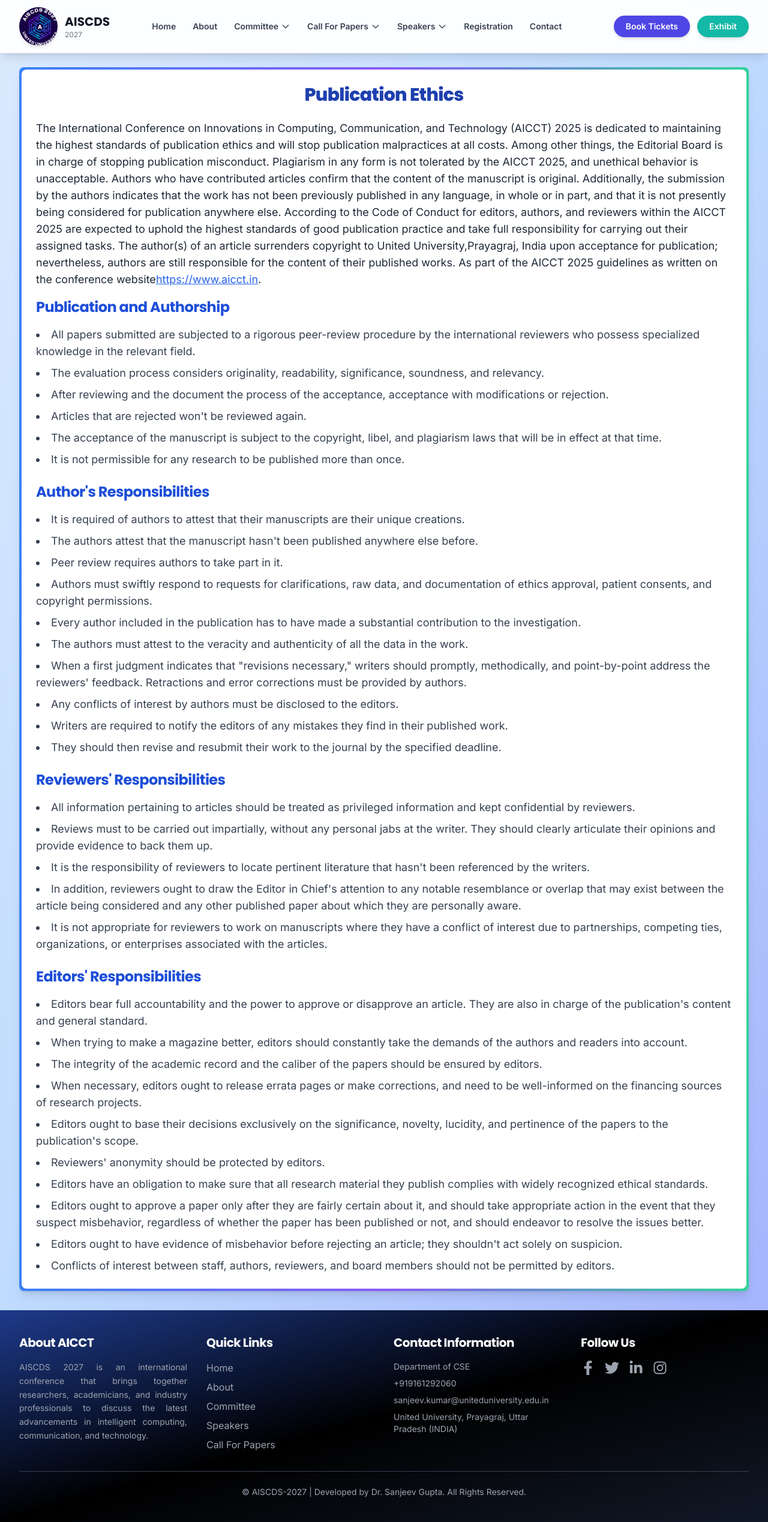
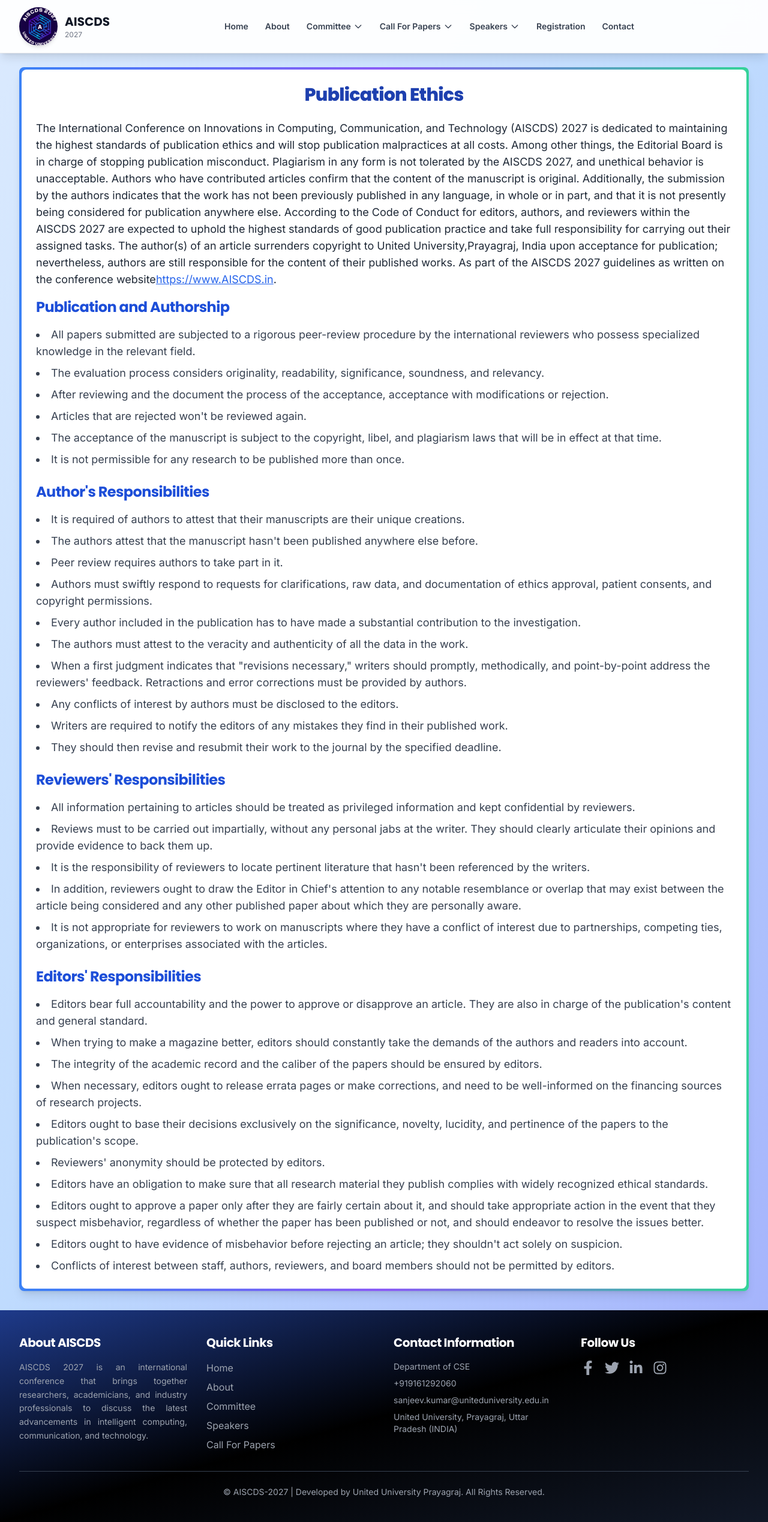
Before and after one commit to manishshukla00/conf_demo, a React (Vite) app: page /publication-ethics in a window 1280 px wide. Shown: the whole page at 60% size. Built offline with nearby package versions, Linux system fonts and the light colour scheme.

Commit message:
ui update

```diff
--- a/src/components/Event.jsx
+++ b/src/components/Event.jsx
@@ -11,10 +11,10 @@ const Event = () => {
           Human tendency has always remained dynamic and has led to various revolutions for mankind. Nineteenth century was the era of machine revolution, twentieth century was the era of electronic revolution but the 21st century is time of Intelligent Computing and Communication Technology (ICCT) revolution. The peculiar thing with ICCT revolution is that it is globalized while earlier revolutions belonged only to some countries. ICCT is touching each and every walk of life. Now every field of life such as industrial, rural development, medical, economical, even social field are looking forward for help from CIT for their survival and growth.
         </p>
         <p className="text-lg text-gray-800 leading-relaxed mb-6">
-          AICCT in itself consists of wide range of possibilities which are increasing
+          AISCDS in itself consists of wide range of possibilities which are increasing
            exponentially day by day. To cope up with increasing global need for high
             performance, more efficiency, and optimized output; advance computing technologies
-             are the growing research area in the field of AICCT. Although various high
+             are the growing research area in the field of AISCDS. Although various high
               performance models such as cluster computing, Grid computing and cloud computing
               have been proposed but these models are still looking for big hands in research.
                So, Intelligent Computing has been one of the most promising research areas
--- a/src/components/Footer.jsx
+++ b/src/components/Footer.jsx
@@ -6,7 +6,7 @@ const Footer = () => (
     <div className="w-full max-w-screen-xl mx-auto px-4 sm:px-6 lg:px-8">
       <div className="grid grid-cols-1 md:grid-cols-2 lg:grid-cols-4 gap-8">
         <div>
-          <h3 className="text-xl font-bold mb-4">About AICCT</h3>
+          <h3 className="text-xl font-bold mb-4">About AISCDS</h3>
           <p className="text-gray-400 text-sm leading-relaxed text-justify">
             AISCDS 2027 is an international conference that brings together researchers, academicians,
             and industry professionals to discuss the latest advancements in intelligent computing,
@@ -56,7 +56,7 @@ const Footer = () => (
       </div>
 
       <div className="mt-8 border-t border-gray-700 pt-6 text-center text-sm text-gray-400">
-        &copy; AISCDS-2027 | Developed by Dr. Sanjeev Gupta. All Rights Reserved.
+        &copy; AISCDS-2027 | Developed by United University Prayagraj. All Rights Reserved.
       </div>
     </div>
   </footer>
--- a/src/components/Navbar.jsx
+++ b/src/components/Navbar.jsx
@@ -72,10 +72,10 @@ const Navbar = () => {
           ))}
         </div>
 
-        <div className="hidden md:flex flex-shrink-0 items-center gap-3 ml-4">
+        {/* <div className="hidden md:flex flex-shrink-0 items-center gap-3 ml-4">
           <Link to="/registration" className="px-5 py-2 bg-indigo-600 text-white text-sm font-semibold rounded-full hover:bg-indigo-700 transition-all duration-300 transform hover:scale-105 shadow-md">Book Tickets</Link>
           <Link to="/contact" className="px-5 py-2 bg-teal-500 text-white text-sm font-semibold rounded-full hover:bg-teal-600 transition-all duration-300 transform hover:scale-105 shadow-md">Exhibit</Link>
-        </div>
+        </div> */}
 
         <div className="md:hidden ml-auto">
           <button onClick={toggleMenu} className="text-gray-900 text-3xl focus:outline-none hover:text-blue-600 transition-colors p-2" aria-label="Toggle menu">
@@ -111,10 +111,10 @@ const Navbar = () => {
           {[{ to: "/registration", label: "Registration" }, { to: "/contact", label: "Contact" }].map(({ to, label }) => (
             <Link key={to} to={to} onClick={closeMobileMenu} className="text-2xl font-bold hover:text-blue-300 transition-colors py-2">{label}</Link>
           ))}
-          <div className="flex gap-4 mt-4">
+          {/* <div className="flex gap-4 mt-4">
             <Link to="/registration" onClick={closeMobileMenu} className="px-6 py-2 bg-indigo-600 text-white font-semibold rounded-full hover:bg-indigo-700 transition-all">Book Tickets</Link>
             <Link to="/contact" onClick={closeMobileMenu} className="px-6 py-2 bg-teal-500 text-white font-semibold rounded-full hover:bg-teal-600 transition-all">Exhibit</Link>
-          </div>
+          </div> */}
         </div>
       )}
     </div>
--- a/src/components/Newsletter.jsx
+++ b/src/components/Newsletter.jsx
@@ -66,7 +66,7 @@ const Newsletter = () => {
               and announcements
             </h2>
             <p className="text-xl text-gray-200 mb-8 leading-relaxed">
-              Join the AICCT network now for updates, speakers news, and early
+              Join the AISCDS network now for updates, speakers news, and early
               access to offers.
             </p>
 
--- a/src/pages/About.jsx
+++ b/src/pages/About.jsx
@@ -120,7 +120,7 @@ and Data Science
           {/* Logo */}
           <div className="flex flex-col items-center gap-5 flex-shrink-0">
             <div className="w-32 h-32 rounded-full bg-white bg-opacity-10 border border-white border-opacity-20 flex items-center justify-center overflow-hidden p-2">
-              <img src="/images/logo.png" alt="AICCT Logo" className="w-full h-full object-contain" />
+              <img src="/images/logo.png" alt="AISCDS Logo" className="w-full h-full object-contain" />
             </div>
             <div className="w-32 bg-white bg-opacity-10 border border-white border-opacity-20 rounded-2xl flex items-center justify-center overflow-hidden p-3">
               <img src="/images/springer.jpeg" alt="Springer" className="w-full object-contain" />
--- a/src/pages/CommitteMember.jsx
+++ b/src/pages/CommitteMember.jsx
@@ -190,7 +190,7 @@ const CommitteMember = () => {
       {/* Hero Header */}
       <div className="text-center mb-14">
         <span className="inline-block px-4 py-1 bg-indigo-500 bg-opacity-30 text-indigo-200 text-sm font-semibold rounded-full border border-indigo-400 border-opacity-40 mb-4 tracking-widest uppercase">
-          AICCT 2025
+          AISCDS 2027
         </span>
         <h1 className="text-4xl sm:text-5xl lg:text-6xl font-black text-white mb-4 leading-tight">
           Conference{" "}
@@ -199,7 +199,7 @@ const CommitteMember = () => {
           </span>
         </h1>
         <p className="text-lg text-slate-300 max-w-2xl mx-auto">
-          Meet the esteemed members contributing to the success of AICCT-2025.
+          Meet the esteemed members contributing to the success of AISCDS-2027.
         </p>
         <div className="mt-6 flex justify-center gap-2">
           <div className="h-1 w-12 rounded-full bg-cyan-400"></div>
--- a/src/pages/PublicationEthics.jsx
+++ b/src/pages/PublicationEthics.jsx
@@ -12,32 +12,32 @@ const PublicationEthics = () => {
             </h2>
             <p className="text-lg text-gray-800 mb-4">
               The International Conference on Innovations in Computing,
-              Communication, and Technology (AICCT) 2025 is dedicated to
+              Communication, and Technology (AISCDS) 2027 is dedicated to
               maintaining the highest standards of publication ethics and will
               stop publication malpractices at all costs. Among other things,
               the Editorial Board is in charge of stopping publication
-              misconduct. Plagiarism in any form is not tolerated by the AICCT
-              2025, and unethical behavior is unacceptable. Authors who have
+              misconduct. Plagiarism in any form is not tolerated by the AISCDS
+              2027, and unethical behavior is unacceptable. Authors who have
               contributed articles confirm that the content of the manuscript is
               original. Additionally, the submission by the authors indicates
               that the work has not been previously published in any language,
               in whole or in part, and that it is not presently being considered
               for publication anywhere else. According to the Code of Conduct
-              for editors, authors, and reviewers within the AICCT 2025 are
+              for editors, authors, and reviewers within the AISCDS 2027 are
               expected to uphold the highest standards of good publication
               practice and take full responsibility for carrying out their
               assigned tasks. The author(s) of an article surrenders copyright
               to United University,Prayagraj, India upon acceptance for
               publication; nevertheless, authors are still responsible for the
-              content of their published works. As part of the AICCT 2025
+              content of their published works. As part of the AISCDS 2027
               guidelines as written on the conference website{}
               <a
-                href="https://www.aicct.in"
+                href="https://www.AISCDS.in"
                 className="text-blue-600 underline hover:text-blue-800"
                 target="_blank"
                 rel="noopener noreferrer"
               >
-                https://www.aicct.in
+                https://www.AISCDS.in
               </a>
               .
             </p>
--- a/src/pages/Speakers.jsx
+++ b/src/pages/Speakers.jsx
@@ -21,6 +21,7 @@ const Speakers = () => {
       department: "Indian Institute of Information Technology - Allahabad",
     },
   ];
+
 
   return (
     <div className="min-h-screen bg-gradient-to-br from-blue-100 via-blue-200 to-indigo-300 p-4">
--- a/src/pages/Tpc.jsx
+++ b/src/pages/Tpc.jsx
@@ -125,7 +125,7 @@ const Tpc = () => {
       {/* Hero Header */}
       <div className="text-center mb-12">
         <span className="inline-block px-4 py-1 bg-indigo-500 bg-opacity-30 text-indigo-200 text-sm font-semibold rounded-full border border-indigo-400 border-opacity-40 mb-4 tracking-widest uppercase">
-          AICCT 2025
+          AISCDS 2027
         </span>
         <h1 className="text-4xl sm:text-5xl lg:text-6xl font-black text-white mb-4 leading-tight">
           Technical Program{" "}
```
Also changed, not shown: src/components/About.jsx (+3 -5 lines), src/pages/Contact.jsx (+4 -4 lines), src/pages/Registration.jsx (+5 -5 lines).
